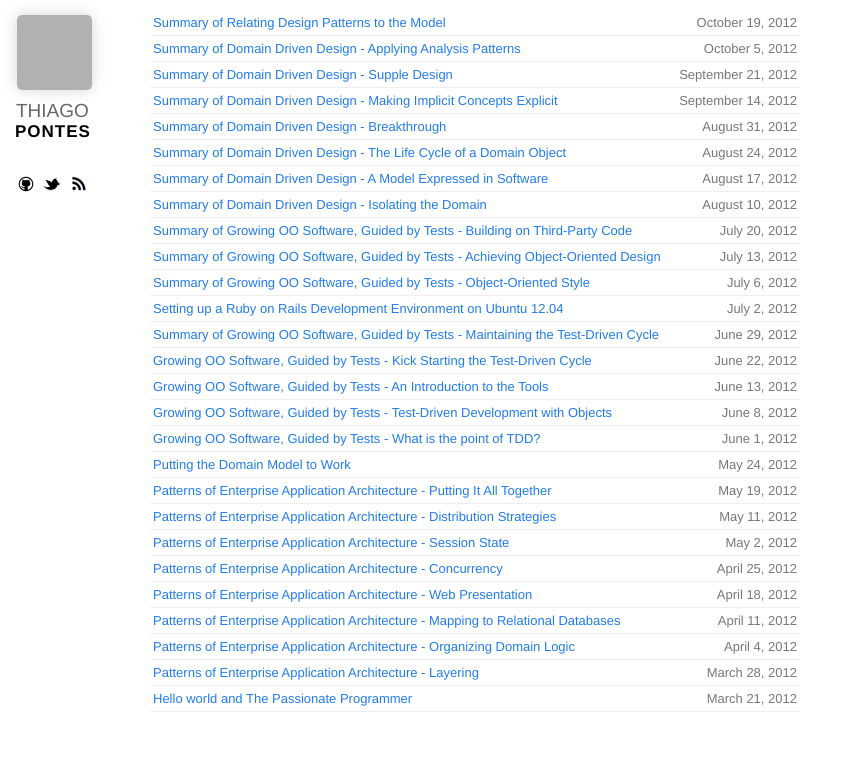
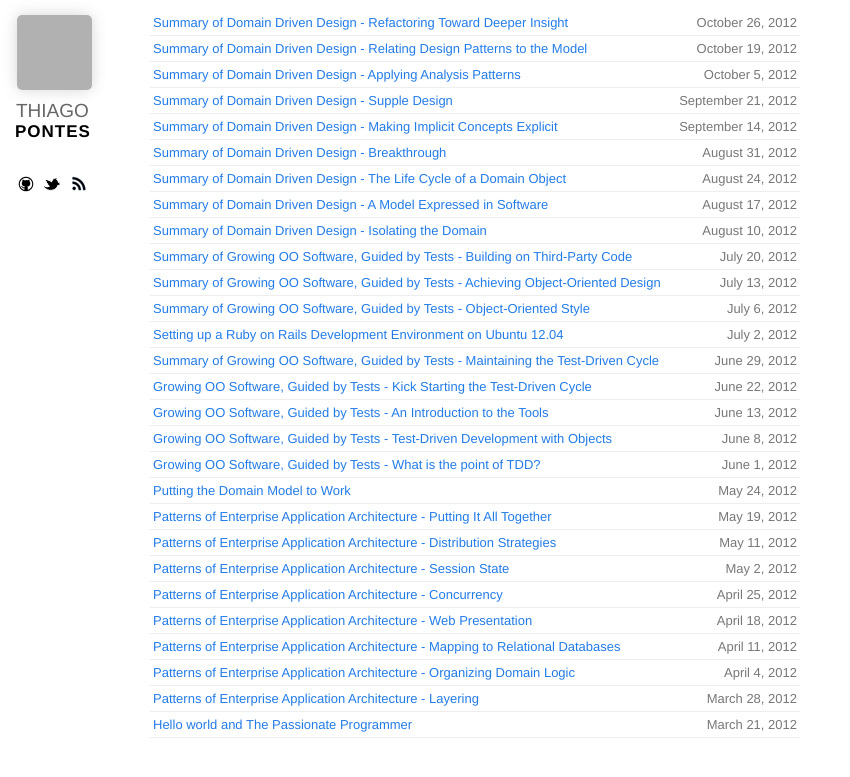
Before and after one commit to thiagopnts/thiagopnts.github.com, a Jekyll site: the page built from index.html, in a window 1280 px wide, cut to the strip 0-777 px from the top of the page. Shown: the whole strip, without its empty margins (0-850 px from the left). Built offline with Jekyll 4.4.1, drawn with Linux system fonts in a browser that asks for light colours; nearby versions of some CDN libraries; Markdown is read by kramdown in place of the engine named in the settings; some of the changed lines change nothing that is shown; grey boxes are pictures that could not be loaded.

Commit message:
new fixes

```diff
--- a/_posts/2012-10-19-domain-driven-design-part9.md
+++ b/_posts/2012-10-19-domain-driven-design-part9.md
@@ -1,6 +1,6 @@
 ---
 layout: post
-title: Summary of Relating Design Patterns to the Model
+title: Summary of Domain Driven Design - Relating Design Patterns to the Model
 ---
 
 So far, the patterns described in this book are intended specifically for problems related to a domain model in the context of a Model-Driven Design, so how can we know what's the difference between a common design pattern and a domain pattern? Most design patterns can be used as domain patterns, you just have to give the right emphasis in the context. The motivations of these patterns and the patterns themselves are presented in purely technical terms. But a subset of these elements can be applied in the broader context of domain modeling and design, because they correspond to general concepts that emerge in many domains. Some of them correspond to deep concepts that emerge in domains. It would be nice to draw on this work. To make use of such patterns in domain-driven design, we have to look at the patterns on two levels simultaneously. On one level, they are technical design patterns in the code. On the other level, they are conceptual patterns in the model. So you have to be aware that what matters is the concept that you are trying to represent, and the design patterns can help you with that. When we start to model processes we realize that there is more than one way to describe and do them, so its up to us to decide which way is the best approach to model the problem.
--- /dev/null
+++ b/_posts/2012-10-26-domain-driven-design-part10.md
@@ -0,0 +1,10 @@
+---
+layout: post
+title: Summary of Domain Driven Design - Refactoring Toward Deeper Insight
+---
+
+Refactoring toward deeper insight is a multilevel process, it will be helpful to stop for a moment to see things togetherand try to get a different picture from the domain. Mainly, There are three aspects that you have to look at, first you need to live in the domain, it means that you have to live together with the domain to see the problems closer and often, so you can try different approachs to the same problems, which is what the second aspect say, you should keep looking at things in a different way and third, you will to be free to talk to a domain expert always needed. The classic refactoring scenario involves a developer or two sitting at the keyboard, recognizing that some code can be improved, and then changing it on the fly (with unit tests to verify their results, of course).
+
+You can start your refactoring insights in different ways, it may be a response to a problem in the code or it can be some complexity you found on it, then, rather than apply a standard a change in the code, the developer notes that the main reason to this problem/complexity is related with the domain model, it could be a missing concept, or something wrong with relationships. In a departure from the conventional view of refactoring, this same realization could come when the code looks tidy, if the language of the model seems disconnected from the domain experts, or if new requirements are not fitting. Refactoring might result from learning, as a developer who has gained deeper understanding sees an opportunity for a more lucid or useful model.
+
+Classical descriptions of refactoring sound very steady. Refactoring toward deeper insight usually isn't. A period of steady refinement of a model can suddenly bring you to an insight that shakes up everything. These breakthroughs don't happen every day, yet a large proportion of the changes that lead to a deep model and supple design emerge from them. Such a situation often does not look like an opportunity; it seems more like a crisis. Suddenly there is some obvious inadequacy in the model. There is a gaping hole in what it can express, or some critical area where it is opaque. Maybe it makes statements that are just wrong. This means the team has reached a new level of understanding. From their now-elevated viewpoint, the old model looks poor from that viewpoint, they can build a better one.
```
